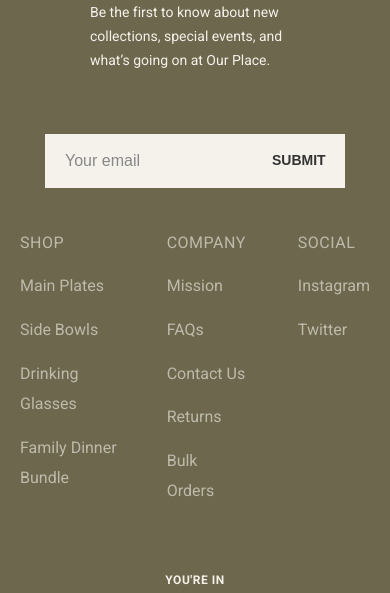
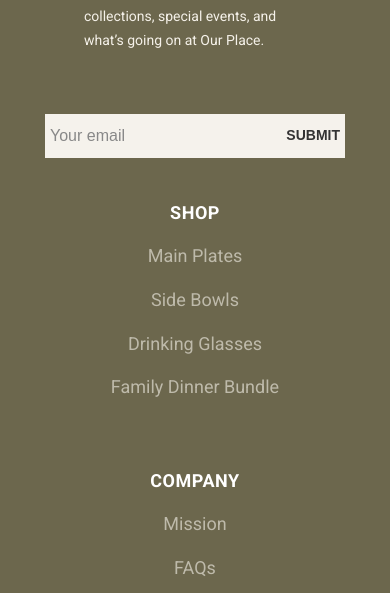
Before and after one commit to 0trava/PROJECT-portfolio-Our_Place, a plain HTML site: page index.html in a window 390 px wide. Shown: the part 5016-5609 px from the top of the page. Drawn offline with Linux system fonts and the light colour scheme.

Commit message:
keep-in-touch fix adapt style for 320px

```diff
--- a/scss/_keep-in-touch.scss
+++ b/scss/_keep-in-touch.scss
@@ -1,24 +1,11 @@
-/*
-* Prefixed by https://autoprefixer.github.io
-* PostCSS: v8.4.14,
-* Autoprefixer: v10.4.7
-* Browsers: last 4 version
-*/
-
 .keep-in-touch {
   background: #6C674D;
   padding: 0 48px;
   width: 100%;
 
   &__container {
-    display: -webkit-box;
-    display: -ms-flexbox;
     display: flex;
-    -webkit-box-align: start;
-        -ms-flex-align: start;
     align-items: flex-start;
-    -webkit-box-pack: justify;
-        -ms-flex-pack: justify;
     justify-content: space-between;
     padding: 80px 0 114px;
     max-width: 1440px;
@@ -26,15 +13,8 @@
   }
 
   &__left {
-    display: -webkit-box;
-    display: -ms-flexbox;
     display: flex;
-    -webkit-box-orient: vertical;
-    -webkit-box-direction: normal;
-        -ms-flex-direction: column;
     flex-direction: column;
-    -webkit-box-align: start;
-        -ms-flex-align: start;
     align-items: flex-start;
     width: 50%;
     color: #F5F1E9;
@@ -66,11 +46,7 @@
     .email-subscribe {
       background-color: #f5f2ec;
       padding: 15px 20px;
-      display: -webkit-box;
-      display: -ms-flexbox;
       display: flex;
-      -webkit-box-align: center;
-          -ms-flex-align: center;
       align-items: center;
       max-width: 440px;
       width: 100%;
@@ -80,27 +56,9 @@
         border: none;
         background: transparent;
         font-size: 16px;
-        -webkit-box-flex: 1;
-            -ms-flex: 1;
         flex: 1;
         color: #333;
         outline: none;
-
-        &::-webkit-input-placeholder {
-          color: #888;
-        }
-
-        &::-moz-placeholder {
-          color: #888;
-        }
-
-        &:-ms-input-placeholder {
-          color: #888;
-        }
-
-        &::-ms-input-placeholder {
-          color: #888;
-        }
 
         &::placeholder {
           color: #888;
@@ -120,23 +78,12 @@
 
   &__right {
     width: 447px;
-    display: -webkit-box;
-    display: -ms-flexbox;
     display: flex;
-    -webkit-box-orient: vertical;
-    -webkit-box-direction: normal;
-        -ms-flex-direction: column;
     flex-direction: column;
-    -webkit-box-align: start;
-        -ms-flex-align: start;
     align-items: flex-start;
 
     .keep-in-touch__nav {
-      display: -webkit-box;
-      display: -ms-flexbox;
       display: flex;
-      -webkit-box-pack: end;
-          -ms-flex-pack: end;
       justify-content: flex-end;
       gap: 50px;
       max-width: 447px;
@@ -162,8 +109,6 @@
           margin-bottom: 13px;
           cursor: pointer;
           max-width: 98px;
-          -webkit-transition: all 0.3s ease;
-          -o-transition: all 0.3s ease;
           transition: all 0.3s ease;
 
           &:hover,
@@ -175,12 +120,7 @@
     }
 
     .keep-in-touch__logos {
-      display: -webkit-box;
-      display: -ms-flexbox;
       display: flex;
-      -webkit-box-orient: vertical;
-      -webkit-box-direction: normal;
-          -ms-flex-direction: column;
       flex-direction: column;
       width: 100%;
       margin-top: 50px;
@@ -197,24 +137,16 @@
       }
 
       &-list {
-        display: -webkit-box;
-        display: -ms-flexbox;
         display: flex;
         margin-top: 9px;
         gap: 24px;
 
         li {
-          -webkit-transition: -webkit-transform 0.3s ease;
-          transition: -webkit-transform 0.3s ease;
-          -o-transition: transform 0.3s ease;
           transition: transform 0.3s ease;
-          transition: transform 0.3s ease, -webkit-transform 0.3s ease;
           cursor: pointer;
 
           &:hover,
           &:focus {
-            -webkit-transform: scale(1.05);
-                -ms-transform: scale(1.05);
             transform: scale(1.05);
           }
         }
@@ -227,7 +159,6 @@
     font-size: 14px;
   }
 
-  // Адаптивність до 1000px
   @media (max-width: 1000px) {
     &__left {
       width: 40%;
@@ -246,14 +177,10 @@
     }
   }
 
-  // Адаптивність до 768px
   @media (max-width: 768px) {
     padding: 20px;
 
     &__container {
-      -webkit-box-orient: vertical;
-      -webkit-box-direction: normal;
-          -ms-flex-direction: column;
       flex-direction: column;
       gap: 40px;
     }
@@ -261,11 +188,7 @@
     &__left,
     &__right,
     &__logos {
-      display: -webkit-box;
-      display: -ms-flexbox;
       display: flex;
-      -webkit-box-align: center;
-          -ms-flex-align: center;
       align-items: center;
       width: 100%;
     }
@@ -275,17 +198,70 @@
     }
   }
 
-  // Адаптивність до 380px
+  @media (max-width: 480px) {
+    padding: 0px 10px;
+
+    &__text {
+      width: 80%;
+    }
+
+    &__right {
+      width: 100%;
+    }
+
+    &__nav {
+      flex-direction: column;
+      width: 100%;
+      justify-content: center;
+    }
+
+    &__list {
+      display: flex;
+      flex-direction: column;
+      justify-content: center;
+      align-items: center;
+      width: 100%;
+    }
+
+    &__list-title {
+      font-weight: 700 !important;
+      font-size: 24px !important;
+      color: white !important;
+    }
+
+    &__list li {
+      font-size: 18px !important;
+      max-width: 80% !important;
+    }
+
+
+    .email-subscribe {
+      display: flex;
+      justify-content: space-around;
+
+      padding: 10px 5px;
+      width: 90vw;
+    }
+
+    .email-subscribe__input {
+      width: 40vw;
+    }
+
+    .email-subscribe__submit {
+      margin: 0;
+    }
+
+  }
+
   @media (max-width: 380px) {
-    .keep-in-touch__nav {
-      display: -webkit-box;
-      display: -ms-flexbox;
-      display: flex;
-      -webkit-box-pack: end;
-          -ms-flex-pack: end;
-              justify-content: flex-end;
+    &__nav {
       gap: 10px;
       max-width: 300px;
     }
+
+        &__list li {
+      font-size: 14px !important;
+      max-width: 100% !important;
     }
   }
+}
```
Also changed, not shown: css/main.css, 1 other file. Lines whose indentation alone changed are shown as unchanged.
